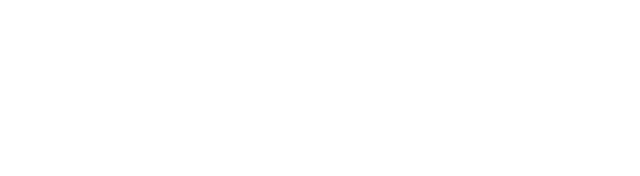
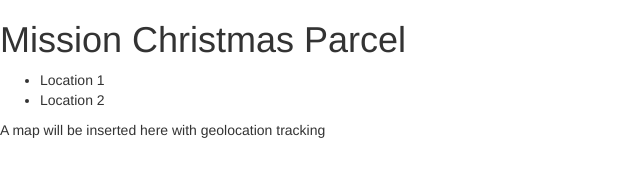
Before and after one commit to RBGeomaticsRob/angular_geolocation, a website: page index.html in a window 1280 px wide. Shown: the whole page, without its empty margins (0-640 px from the left). Drawn offline with nearby package versions, Linux system fonts and the light colour scheme; some packages are replaced by stand-ins of ours.

Commit message:
Added HTML boilerplate and template

```diff
--- a/index.html
+++ b/index.html
@@ -10,6 +10,19 @@
   </head>
 
   <body>
-
+    <h1>Mission Christmas Parcel</h1>
+    <div>
+      <ul>
+        <li>
+          Location 1
+        </li>
+        <li>
+          Location 2
+        </li>
+      </ul>
+    </div>
+    <div>
+      A map will be inserted here with geolocation tracking
+    </div>
   </body>
 </html>
```
